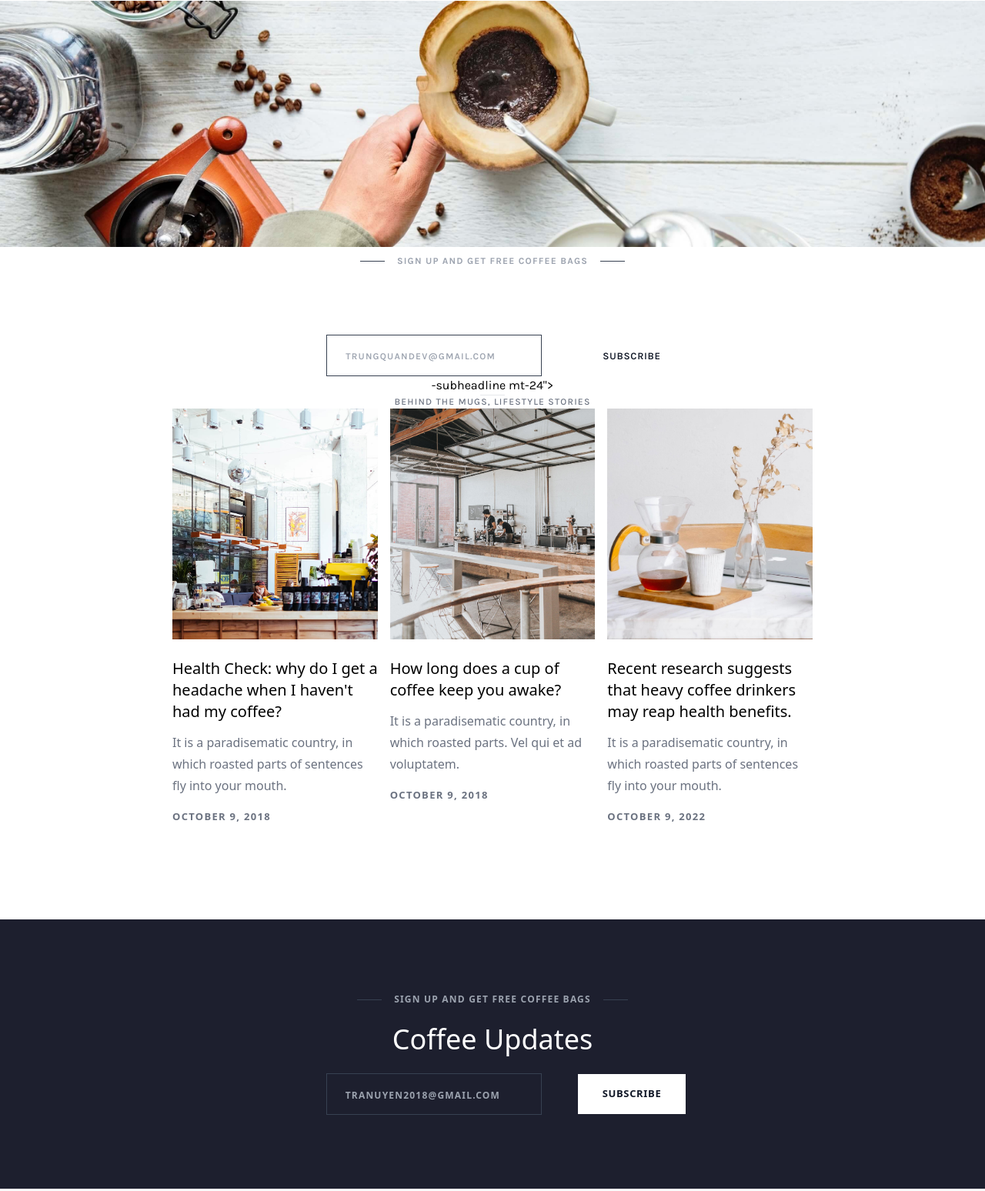
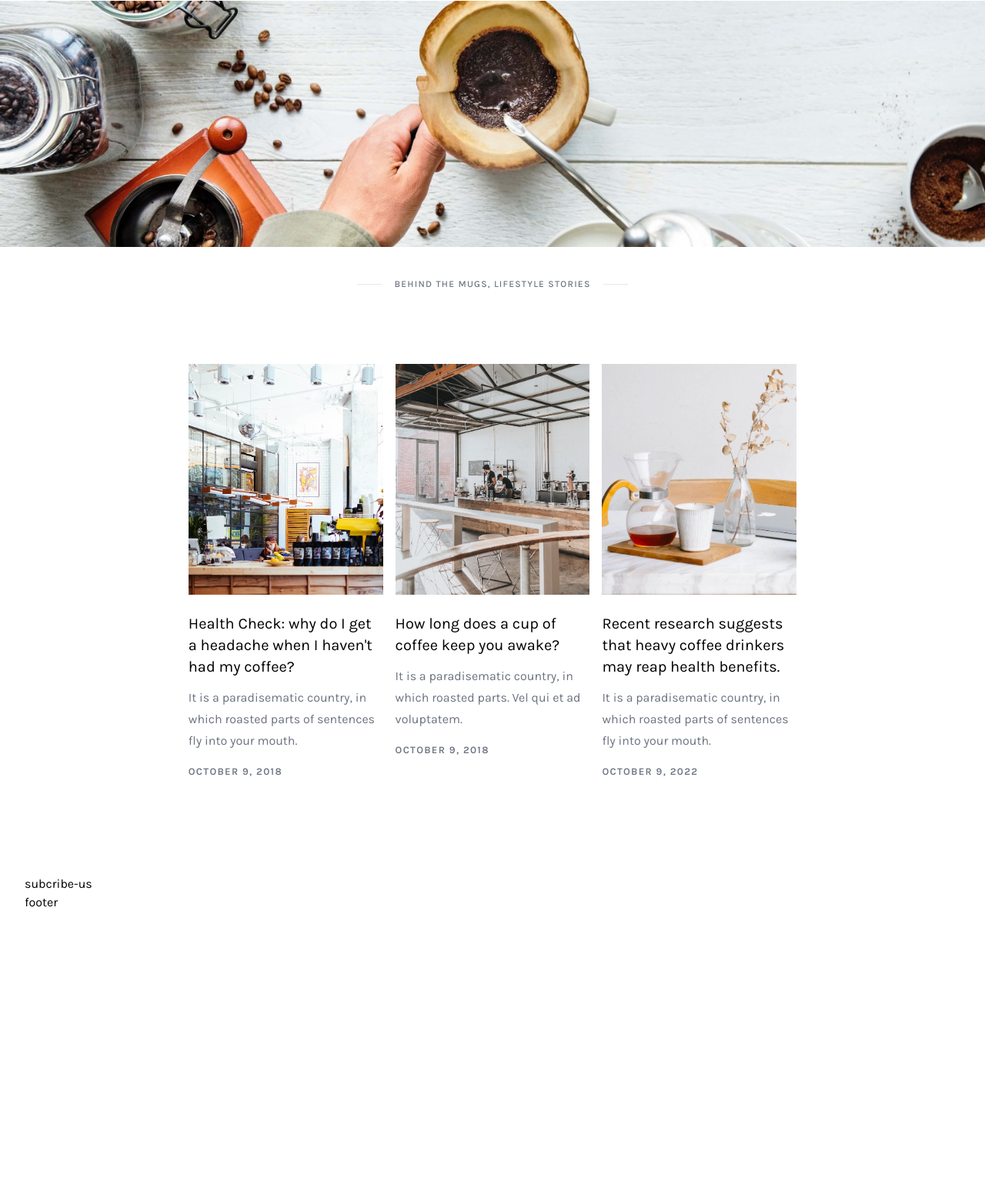
Before and after one commit to UyenPun/Project-Tailwind-Coffee, a website: page public/index.html in a window 1280 px wide. Shown: the part 4093-5641 px from the top of the page at 77% size. After the commit the page ends 5278 px from the top, so only its background shows below. Drawn offline with Linux system fonts and the light colour scheme.

Commit message:
fix lifestyle-stories.

```diff
--- a/public/index.html
+++ b/public/index.html
@@ -417,28 +417,8 @@
 
 
     <!-- wrapper 2: -->
-    <div class="content-wrapper tud-no-parallax font-Karla text-base mx-auto px-8">
-      <div class="<div class=" subscribe-us w-full max-w-screen-2xl h-[350px] bg-[#1d1f2e] flex flex-col justify-center
-        items-center mb-24">
-        <div class="flex justify-center items-center px-6 xs:px-0 mb-6">
-          <div class="w-8 h-px bg-gray-700"></div>
-          <div class="uppercase mx-4 tracking-widest text-gray-400 font-bold text-xs text-center">Sign up and get free
-            coffee bags</div>
-          <div class="w-8 h-px bg-gray-700"></div>
-        </div>
-        <div class="text-4xl text-white mb-6">Coffee Updates</div>
-        <div class="tud-form">
-          <div class="flex flex-col md:flex-row justify-center items-center gap-3">
-            <div class="tud-form-item text-center">
-              <input type="email" placeholder="trungquandev@gmail.com"
-                class="px-6 py-4 w-[350px] max-w-[80%] xs:max-w-full bg-inherit border-[1px] border-gray-700 outline-none text-white leading-5 hover:border-gray-300 duration-500 focus:border-gray-300 placeholder:uppercase placeholder:text-xs placeholder:tracking-widest placeholder:font-semibold">
-            </div>
-            <div class="tud-form-item">
-              <button type="submit" class="tud-button bg-white text-gray-900 w-max max-h-[54px]">Subscribe</button>
-            </div>
-          </div>
-        </div>
-      </div>-subheadline mt-24">
+    <div class="content-wrapper tqd-no-parallax font-Karla text-base mx-auto px-8">
+      <div class="tud-subheadline mt-10">
         <div class="tud-subheadline-deco-line"></div>
         <div class="tud-subheadline-label">Behind the mugs, lifestyle stories</div>
         <div class="tud-subheadline-deco-line"></div>
@@ -519,34 +499,16 @@
         </div>
       </div>
 
-    <div
-      class="subscribe-us w-full max-w-screen-2xl h-[350px] bg-[#1d1f2e] flex flex-col justify-center items-center mb-24">
-      <div class="flex justify-center items-center px-6 xs:px-0 mb-6">
-        <div class="w-8 h-px bg-gray-700"></div>
-        <div class="uppercase mx-4 tracking-widest text-gray-400 font-bold text-xs text-center">Sign up and get free
-          coffee bags</div>
-        <div class="w-8 h-px bg-gray-700"></div>
+      <div class="subcribe-us">
+        subcribe-us
       </div>
-      <div class="text-4xl text-white mb-6">Coffee Updates</div>
-      <div class="tud-form">
-        <div class="flex flex-col md:flex-row justify-center items-center gap-3">
-          <div class="tud-form-item text-center">
-            <input type="email" placeholder="tranuyen2018@gmail.com"
-              class="px-6 py-4 w-[350px] max-w-[80%] xs:max-w-full bg-inherit border-[1px] border-gray-700 outline-none text-white leading-5 hover:border-gray-300 duration-500 focus:border-gray-300 placeholder:uppercase placeholder:text-xs placeholder:tracking-widest placeholder:font-semibold">
-          </div>
-          <div class="tud-form-item">
-            <button type="submit" class="tud-button bg-white text-gray-900 w-max max-h-[54px]">Subscribe</button>
-          </div>
-        </div>
-      </div>
-    </div>
-  </div>
-
 
       <footer>
         footer
       </footer>
     </div>
+
+
   </div>
 </body>
 
--- a/src/input.css
+++ b/src/input.css
@@ -54,7 +54,6 @@
 }
 .tud-parallax {
   height: 40vh;
-  margin-bottom: 10px;
 }
 .tud-no-parallax {
   height: auto;
```
Also changed, not shown: public/output.css. Lines whose indentation alone changed are shown as unchanged.
